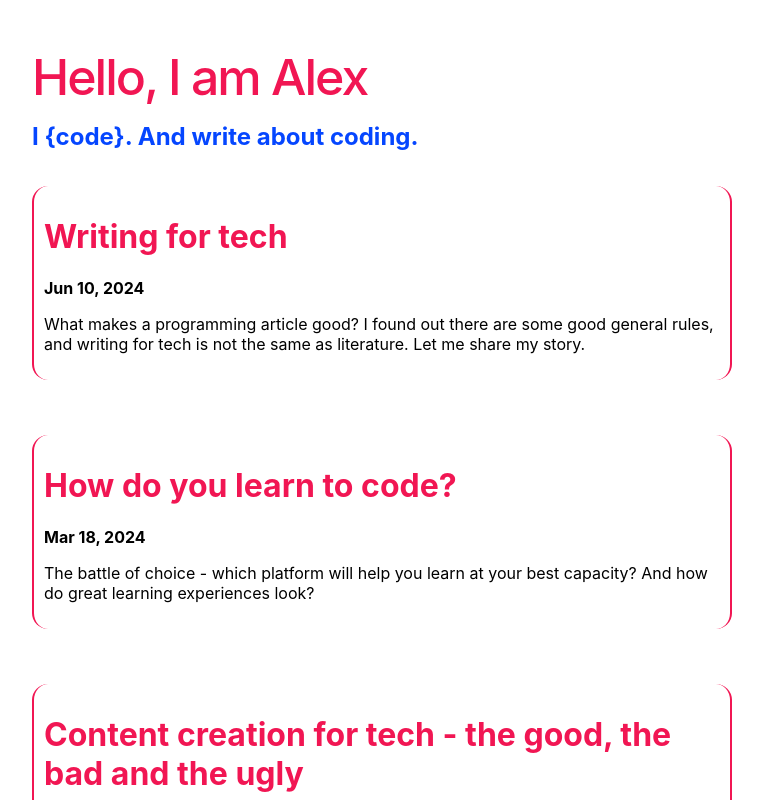
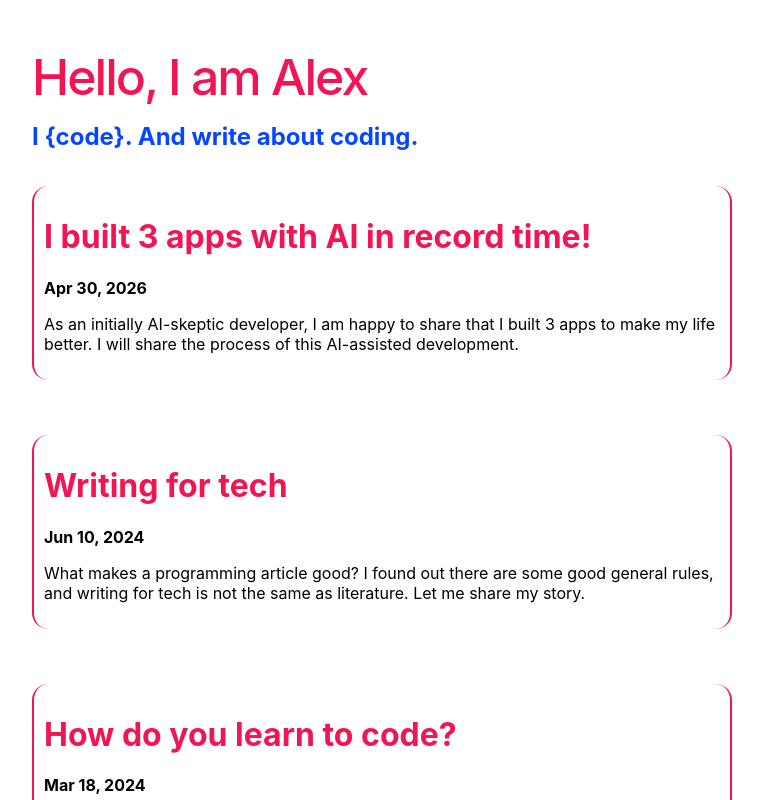
Before and after one commit to alex-sav92/alex-sav92.github.io, an Angular app in the folder app-source/alex-portfolio-app/: page /blog in a window 1280 px wide. Shown: the top 800 px of the page, without its empty margins (258-1021 px from the left). Built offline with nearby package versions, Linux system fonts and the light colour scheme.

Commit message:
Add article

```diff
--- a/app-source/alex-portfolio-app/src/app/article-service.service.ts
+++ b/app-source/alex-portfolio-app/src/app/article-service.service.ts
@@ -9,6 +9,23 @@ export class ArticleServiceService {
   constructor() {
     if (this.articles.length == 0) {
       this.articles = [
+        {
+        title: 'I built 3 apps with AI in record time!',
+        shortContent: 'As an initially AI-skeptic developer, I am happy to share that I built 3 apps to make my life better. I will share the process of this AI-assisted development.',
+        content:
+        '<p>Time has come - I decided to use AI in the process of developing some personal use applications. I must say - I am surprised and happy with what I could achieve in such short time, and I have to add the process was also pretty engaging. </p>' +
+        '<p>The ideas were: a personal finance app, a weight monitoring tool, and a wellbeing daily checklist. I had the ideas of base functionalities I wanted to achieve with each of them, and I also had some experience in building apps in the past, so I knew what kind of features I wanted to have in each of them. I also had some experience in using AI for some specific tasks, such as generating code snippets or writing documentation, but I never used it for the whole process of building an app.</p>' +
+        '<p>Using Chat GPT, I got to work by starting to prompt. First, for an initial app structure, exploring architectures, technologies and tools for each case. Whenever I had dilemmas or more questions on potential benefits or risks of a decision, I required more context. Chat GPT was a very good companion along the way, also suggesting improvements, helping fixing various errors caused by configurations, environments, versions or incompatibilities. And it\'s always ready with proposition for new features or improvements, if you want to take things to the next level</p>' +
+        '<p>The weight app is built using React + Vite. No storage or database solution is actually required, since being a monitor for a single user, I decided it\s more simple and straightforward to store locally, in localStorage. And to keep things safe against data loss, I implemented the Export/Import feature, which uses a .JSON file for both cases. The app tracks weight changes across time, draws a chart to help understand trends, and offers the saved values also as a list, to be analyzed separately. Future plans include to add some extra insights - e.g.: messages to show if certain tendencies happen at specific times of the month or in a specific season, etc</p>' +
+        '<p>The finance app is the most complex, and it was built using Angular, charts, API calls and supabase as a storage solution. It has multiple features, starting from a database of all your transactions, to a monthly dashboard to show proportions of your spendings to various categories. It also has a separate page with a list of all transactions, for individual monitoring, and potential edits/deletions. Other features include: ability to set a monthly budget and further calculate it towards a daily budget, counting streaks of days when you stayed within the daily budget, comparing spending amount per category to past month, showing a percent of the budget spent, etc. It is full of features and I still have some more ideas to add later, but overall, at this point I feel it like a a solid fintech app, that could offer immense value to an user.</p>' +
+        '<p>The wellbeing app is the simplest one, and it is built using HTML, CSS and vanilla JavaScript. It is a daily checklist, where you can add your daily habits and check them off whenever you complete them. A small firework animation pops up for those days you manage to tick all of the items.</p>' +
+        '<p>All these items took less than a week to be built, and I am very happy with the results. I am also very happy with the process, which was very engaging and fun, and I am looking forward to building more apps with the help of AI. I am also looking forward to seeing how AI will evolve in the future, and how it will continue to help us in our development process. So far, I can say Chat GPT is very good and friendly in the process of building such apps, and I am very happy with its responses, as it\'s always been very helpful in all posible cases: both errors or various problems, and adding extra features or brainstorming new ideas for potential improvements.</p>'+
+        '<p>Happy to have some apps I use on a daily basis, and that I built myself, with the help of AI.</p>',
+        published: new Date(2026, 3, 30),
+        tags: ['software', 'ai', 'chatgpt'],
+        seoTitle: 'software-dev-with-ai',
+        imageName: 'ai-chatgpt.jpg'
+      },
         {
           title: 'Writing for tech',
           content: 'My collaboration with <a href="https://code-maze.com/net-core-series/" target="blank">code-maze</a> was short. They are a group from Serbia, writing very vast and diverse programming content. I managed to write few articles on the topic of software development using .NET, in a peer-reviewed system. This collaboration got me some valuable insights I will share below about how to write quality articles on programming. In crafting the perfect programming articles, there are few aspects to consider, in order to help people the best way possible. Your clients include people with specific problems to solve, or people willing to learn new, niche and specialized features of a language or a technology. Here is what I learned to do better:'+
```
Also changed, not shown: app-source/alex-portfolio-app/src/assets/ai-chatgpt.jpg (added).
